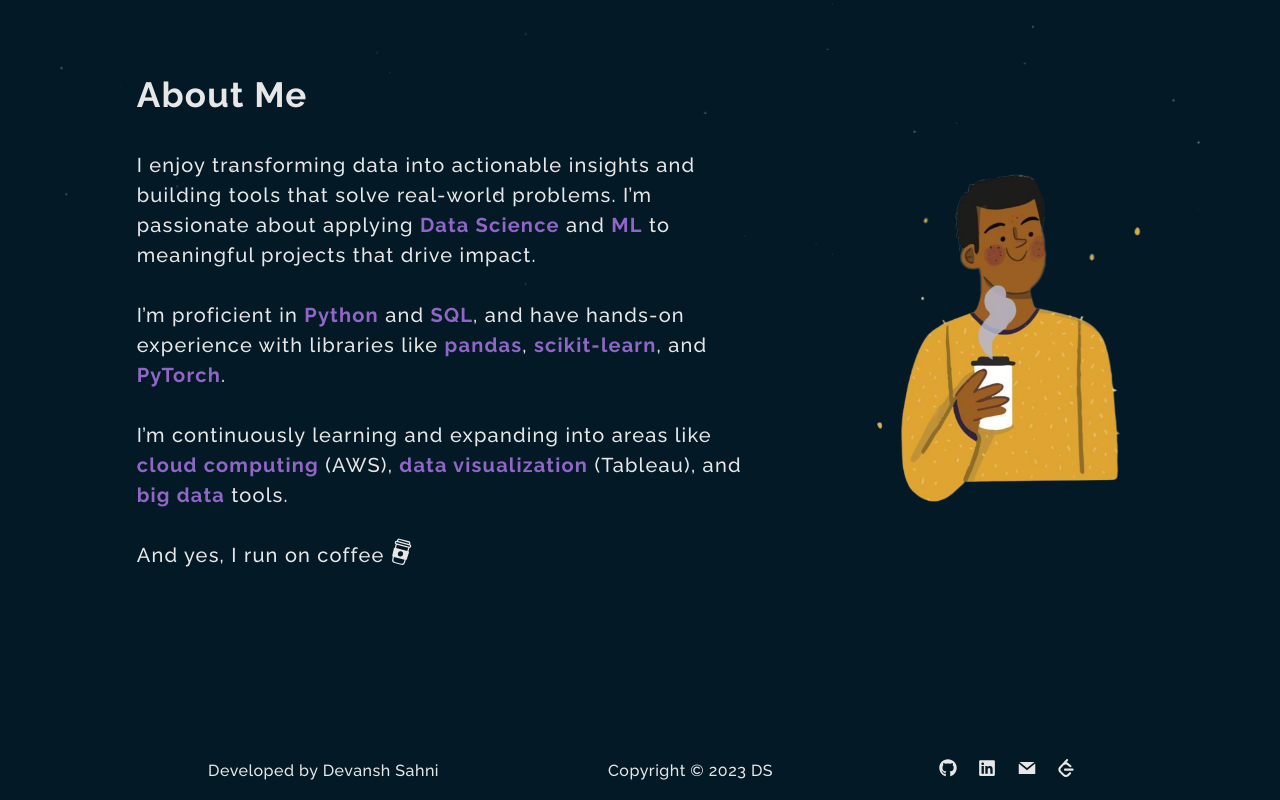
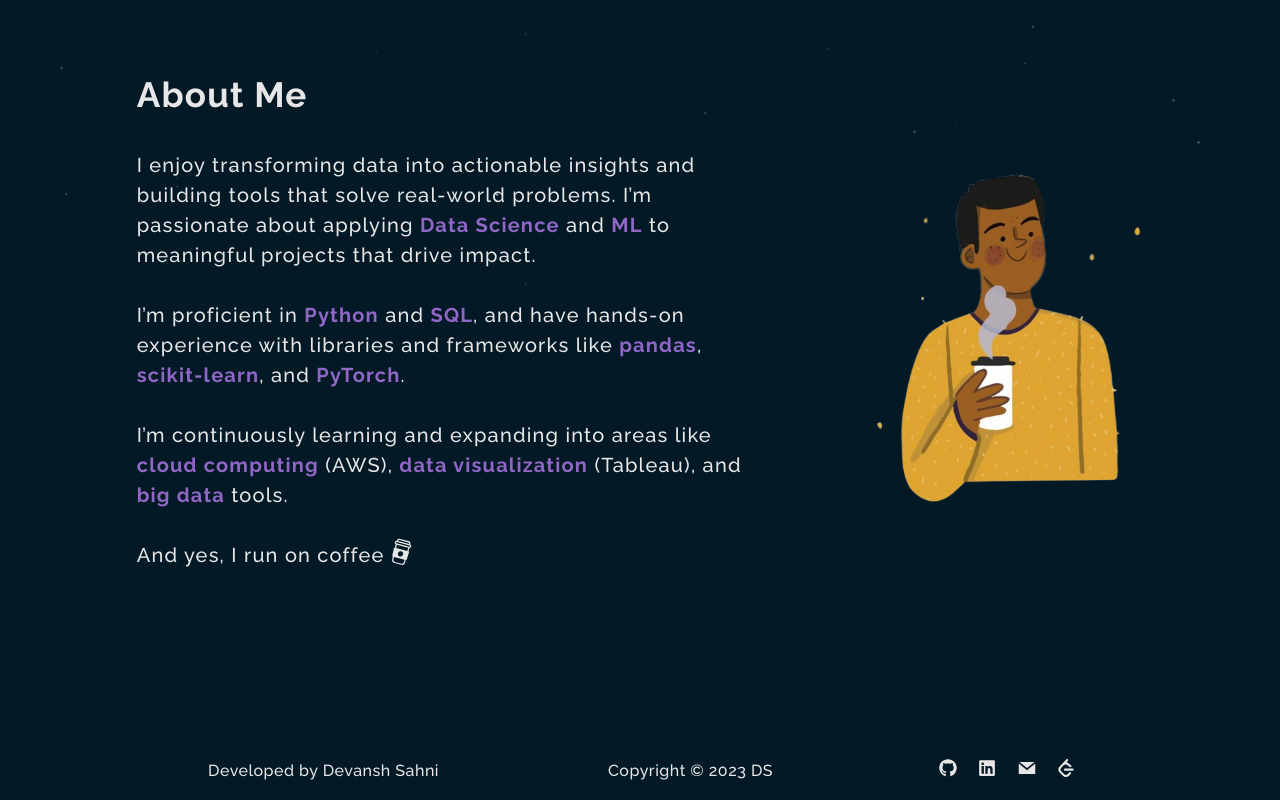
Before and after one commit to Bakhshish987/portfoliowebsite, a React (Create React App) app: page / in a window 1280 px wide. Shown: the part 810-1610 px from the top of the page. Built offline with nearby package versions, Linux system fonts and the light colour scheme.

Commit message:
Update Home.js

```diff
--- a/src/Components/Home.js
+++ b/src/Components/Home.js
@@ -31,7 +31,7 @@ const Home = () => {
           <p>
             I enjoy transforming data into actionable insights and building tools that solve real-world problems.
             I’m passionate about applying <b>Data Science</b> and <b>ML</b> to meaningful projects that drive impact.<br /><br />
-            I’m proficient in <b>Python</b> and <b>SQL</b>, and have hands-on experience with libraries like <b>pandas</b>, <b>scikit-learn</b>, and <b>PyTorch</b>.<br /><br />
+            I’m proficient in <b>Python</b> and <b>SQL</b>, and have hands-on experience with libraries and frameworks like <b>pandas</b>, <b>scikit-learn</b>, and <b>PyTorch</b>.<br /><br />
             I’m continuously learning and expanding into areas like <b>cloud computing</b> (AWS), <b>data visualization</b> (Tableau), and <b>big data</b> tools.<br /><br />
             And yes, I run on coffee <CiCoffeeCup style={{scale:"1.5", rotate:"15deg"}}/>
           </p>
```
